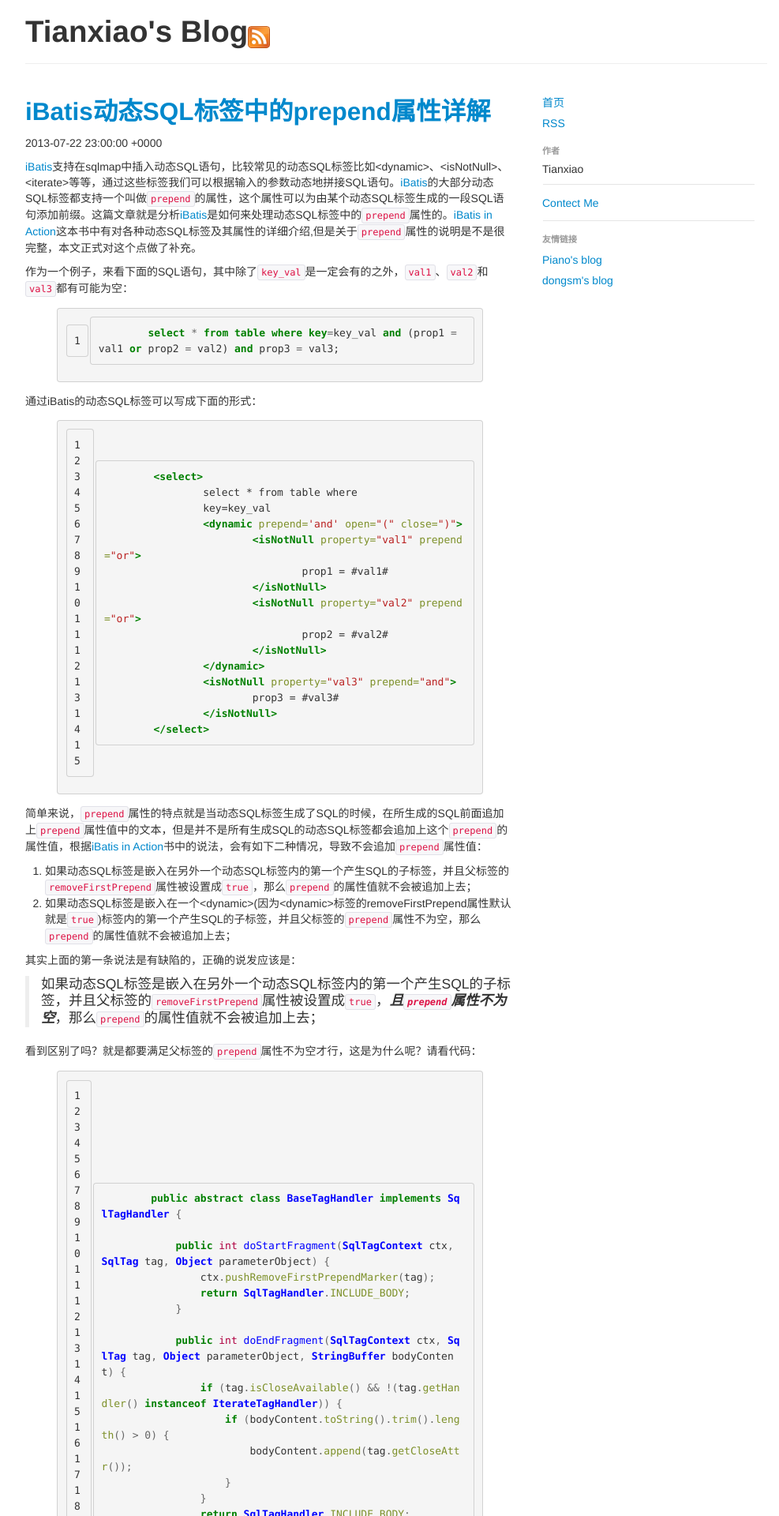
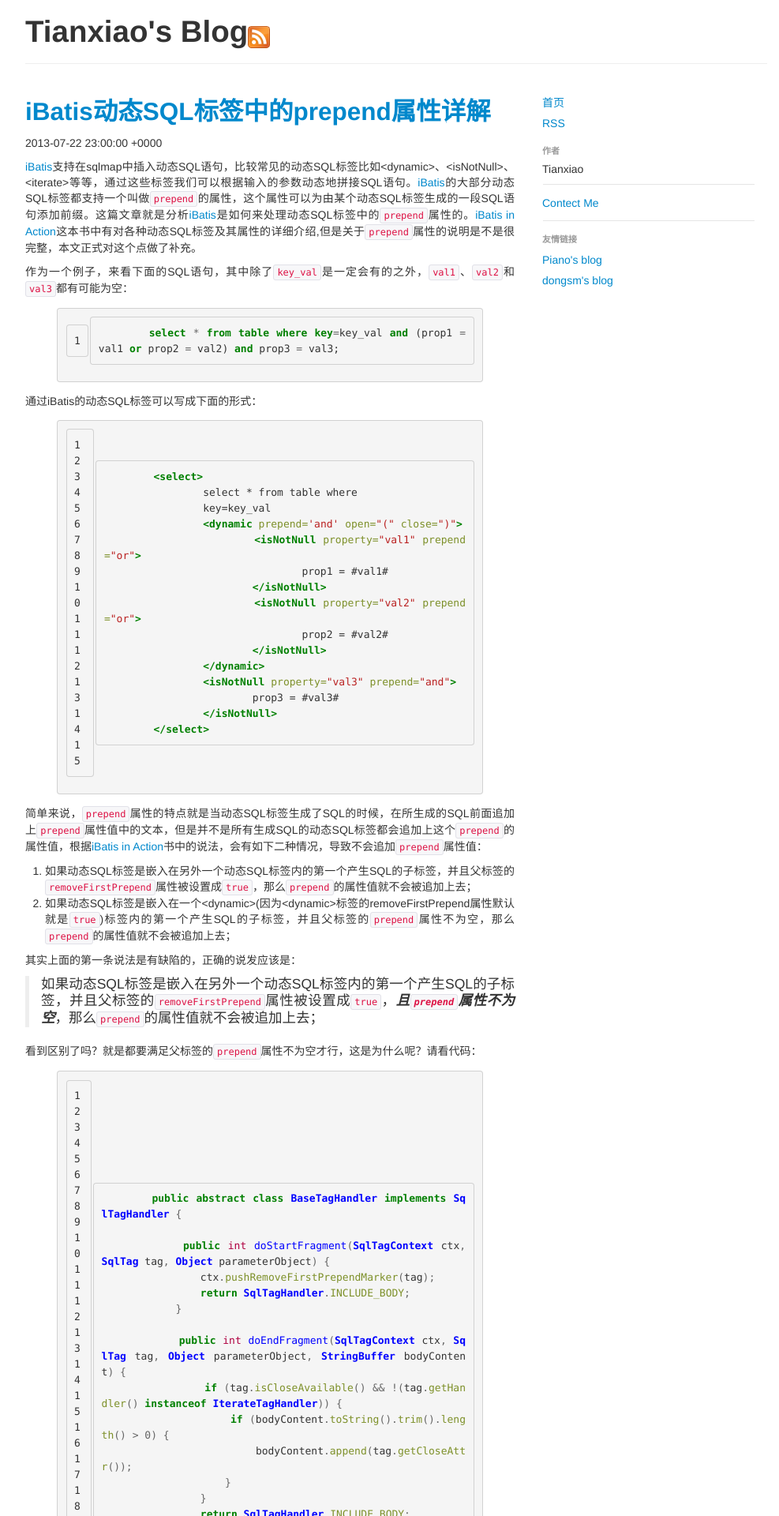
Before and after one commit to tianxiao-ma/tianxiao-ma.github.com, a Jekyll site: the page built from index.html, in a window 1280 px wide. Shown: the top 1920 px of the page at 79% size, without its empty margins (138-1125 px from the left). Built offline with Jekyll 4.4.1, drawn with Linux system fonts in a browser that asks for light colours; Markdown is read by kramdown in place of the engine named in the settings; the list of posts is cut into pages by our own code.

Commit message:
text align justify

```diff
--- a/_layouts/post.html
+++ b/_layouts/post.html
@@ -2,7 +2,7 @@
 layout: default
 pygments: true
 ---
-<div class="span8">
+<div class="span8" style="text-align: justify;">
 	<h2>
 		<a href="{{ page.url }}" title="{{ page.title }}" rel="bookmark">{{ page.title }}</a>
 	</h2>
--- a/index.html
+++ b/index.html
@@ -4,7 +4,7 @@ layout: default
 ---
 
 	 {% if paginator.posts %}
-		<div class="span8">
+		<div class="span8" style="text-align: justify;">
 	 	{% for post in paginator.posts %}
 			<h2>
 				<a href="{{ post.url }}" target="_blank">{{ post.title }}</a>
```
